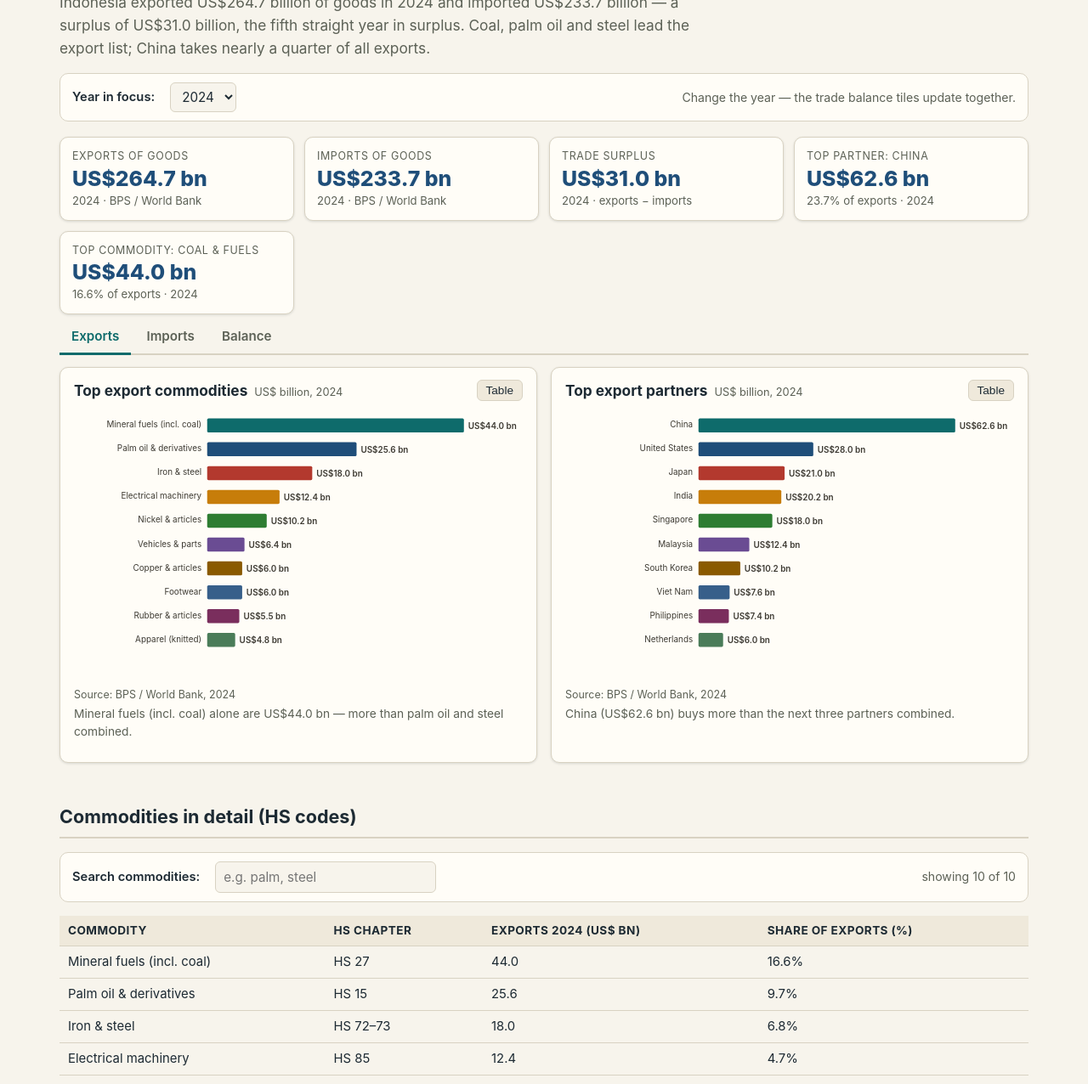
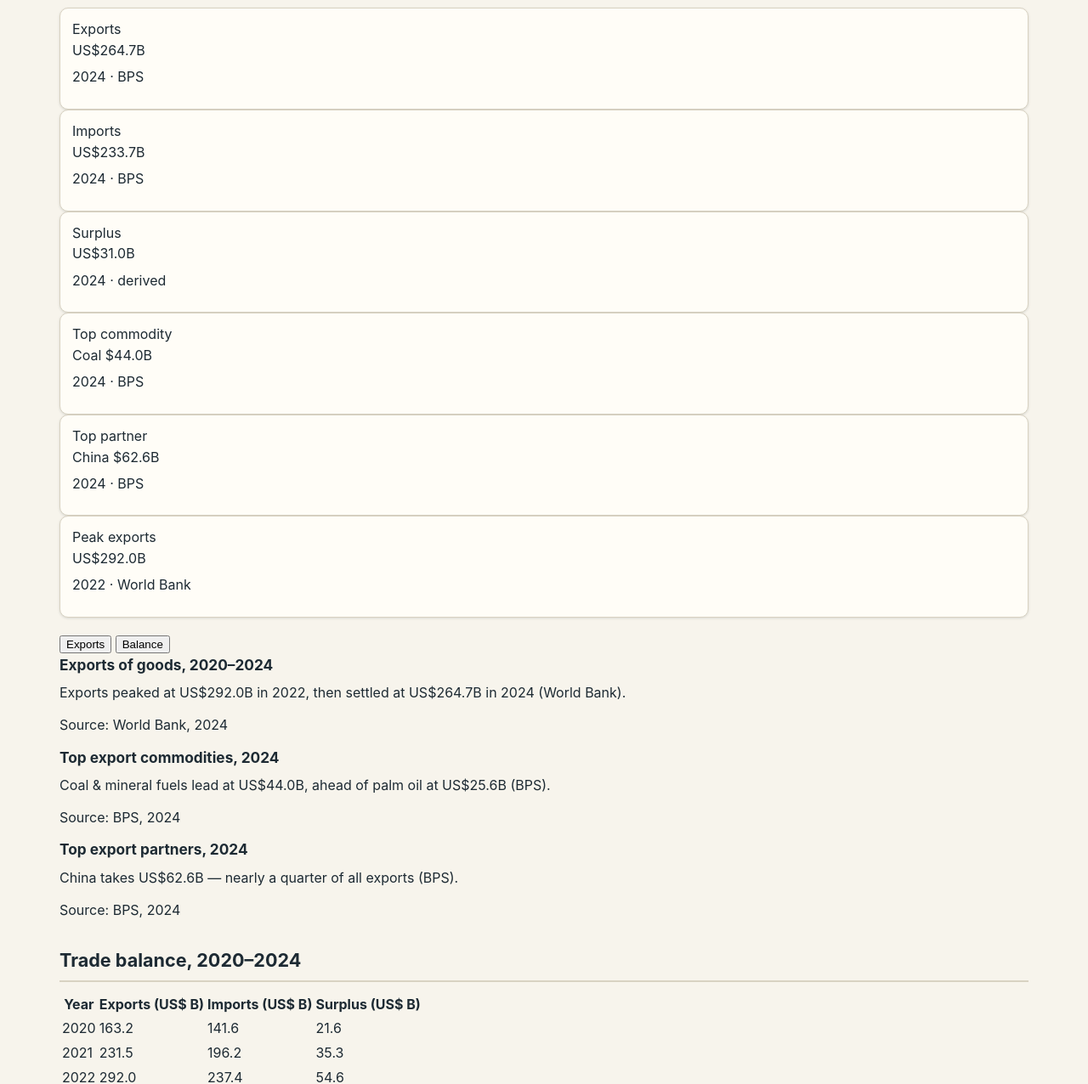
Before and after one commit to museshiro/best-national-statistics-site-20261126-v2, a plain HTML site: page app/trade.html in a window 1280 px wide. Shown: the part 207-1483 px from the top of the page at 85% size. Drawn offline with Linux system fonts and the light colour scheme.

Commit message:
Stats site v2: app/trade.html

```diff
--- a/app/trade.html
+++ b/app/trade.html
@@ -1,164 +1,78 @@
 <!DOCTYPE html>
-<html lang="en" data-theme="light">
+<html lang="en">
 <head>
 <meta charset="utf-8">
 <meta name="viewport" content="width=device-width, initial-scale=1">
-<title>Foreign Trade · Indonesia in Numbers</title>
-<meta name="description" content="Indonesia's foreign trade 2020–2024: US$264.7 bn exports, top commodities, top partners, and five straight years of surplus.">
+<title>Foreign Trade — Indonesia in Numbers</title>
+<meta name="description" content="Indonesia exports, imports, trade surplus, commodities and partners 2020–2024. Sources: BPS, World Bank.">
+<link rel="icon" href="favicon.svg" type="image/svg+xml">
 <link rel="stylesheet" href="css/style.css">
 </head>
 <body data-page="trade">
-<header class="masthead">
-  <div class="wrap">
-    <a class="brand" href="index.html">Indonesia <span>in Numbers</span></a>
-    <p class="tagline">National Statistics Explorer · Data vintage 2024 · Sources: BPS, Bank Indonesia, World Bank</p>
-    <button class="theme-btn" id="theme-toggle" type="button">◐ Dark</button>
-  </div>
-  <nav class="site-nav" aria-label="Sections">
-    <div class="wrap">
-      <a href="index.html" data-nav="index">Dashboard</a>
-      <a href="economy.html" data-nav="economy">Economy</a>
-      <a href="trade.html" data-nav="trade">Trade</a>
-      <a href="population.html" data-nav="population">Population</a>
-      <a href="regions.html" data-nav="regions">Regions</a>
-      <a href="prices-money.html" data-nav="prices-money">Prices &amp; Money</a>
-      <a href="social.html" data-nav="social">Social</a>
-      <a href="about.html" data-nav="about">About &amp; Data</a>
-    </div>
-  </nav>
-</header>
-<main class="wrap">
-  <p class="crumbs"><a href="index.html">Dashboard</a> / Trade</p>
-  <h1>Foreign Trade</h1>
-  <p class="lede">Indonesia exported US$264.7 billion of goods in 2024 and imported US$233.7 billion — a surplus of US$31.0 billion, the fifth straight year in surplus. Coal, palm oil and steel lead the export list; China takes nearly a quarter of all exports.</p>
-
-  <div class="toolbar">
-    <label for="year-select">Year in focus:</label>
-    <select class="year-select" id="year-select">
-      <option value="2020">2020</option>
-      <option value="2021">2021</option>
-      <option value="2022">2022</option>
-      <option value="2023">2023</option>
-      <option value="2024" selected>2024</option>
-    </select>
-    <span class="count">Change the year — the trade balance tiles update together.</span>
-  </div>
-
-  <section class="kpi-strip" aria-label="Key indicators">
-    <div class="kpi" data-year-kpi="exports"><div class="kpi-label">Exports of goods</div><div class="kpi-value">US$264.7 bn</div><div class="kpi-sub">2024 · BPS / World Bank</div></div>
-    <div class="kpi" data-year-kpi="imports"><div class="kpi-label">Imports of goods</div><div class="kpi-value">US$233.7 bn</div><div class="kpi-sub">2024 · BPS / World Bank</div></div>
-    <div class="kpi"><div class="kpi-label">Trade surplus</div><div class="kpi-value" id="kpi-surplus">US$31.0 bn</div><div class="kpi-sub" id="kpi-surplus-sub">2024 · exports − imports</div></div>
-    <div class="kpi"><div class="kpi-label">Top partner: China</div><div class="kpi-value">US$62.6 bn</div><div class="kpi-sub">23.7% of exports · 2024</div></div>
-    <div class="kpi"><div class="kpi-label">Top commodity: coal &amp; fuels</div><div class="kpi-value">US$44.0 bn</div><div class="kpi-sub">16.6% of exports · 2024</div></div>
-  </section>
-
-  <div class="tabs" data-tabgroup="trade" role="tablist">
-    <button type="button" role="tab" data-tab="exports" class="active" aria-selected="true">Exports</button>
-    <button type="button" role="tab" data-tab="imports" aria-selected="false">Imports</button>
-    <button type="button" role="tab" data-tab="balance" aria-selected="false">Balance</button>
-  </div>
-
-  <div data-tabpanel="trade" data-panel="exports">
-    <div class="grid-2">
-      <section class="chart-card">
-        <div class="chart-head"><h3>Top export commodities <span class="unit">US$ billion, 2024</span></h3><button class="toggle-btn" type="button" data-toggle-table>Table</button></div>
-        <div class="chart-holder" id="ch-commodities"></div>
-        <p class="chart-note">Mineral fuels (incl. coal) alone are US$44.0 bn — more than palm oil and steel combined.</p>
-      </section>
-      <section class="chart-card">
-        <div class="chart-head"><h3>Top export partners <span class="unit">US$ billion, 2024</span></h3><button class="toggle-btn" type="button" data-toggle-table>Table</button></div>
-        <div class="chart-holder" id="ch-partners"></div>
-        <p class="chart-note">China (US$62.6 bn) buys more than the next three partners combined.</p>
-      </section>
-    </div>
-  </div>
-  <div data-tabpanel="trade" data-panel="imports" hidden>
-    <section class="chart-card">
-      <div class="chart-head"><h3>Exports vs imports <span class="unit">US$ billion, 2020–2024</span></h3><button class="toggle-btn" type="button" data-toggle-table>Table</button></div>
-      <div class="chart-holder" id="ch-flows"></div>
-      <p class="chart-note">Exports peaked at US$292.0 bn in 2022 on the commodity boom, then eased; imports tracked the same cycle.</p>
-    </section>
-  </div>
-  <div data-tabpanel="trade" data-panel="balance" hidden>
-    <section class="chart-card">
-      <div class="chart-head"><h3>Trade surplus <span class="unit">US$ billion, 2020–2024</span></h3><button class="toggle-btn" type="button" data-toggle-table>Table</button></div>
-      <div class="chart-holder" id="ch-surplus"></div>
-      <p class="chart-note">The surplus peaked at US$54.6 bn in 2022 and narrowed to US$31.0 bn in 2024 as imports recovered.</p>
-    </section>
-  </div>
-
-  <h2>Commodities in detail (HS codes)</h2>
-  <div class="toolbar">
-    <label for="hs-search">Search commodities:</label>
-    <input type="search" id="hs-search" data-search="#hs-table" data-count="#hs-count" placeholder="e.g. palm, steel">
-    <span class="count" id="hs-count">showing 10 of 10</span>
-  </div>
-  <div class="table-wrap">
-    <table class="data-table" id="hs-table" data-sortable>
-      <thead><tr><th data-sort>Commodity</th><th data-sort>HS chapter</th><th data-sort data-num>Exports 2024 (US$ bn)</th><th data-sort data-num>Share of exports (%)</th></tr></thead>
-      <tbody id="hs-tbody"></tbody>
-    </table>
-  </div>
-  <p class="src">Source: BPS / World Bank, 2024. Shares are of total goods exports (US$264.7 bn).</p>
-</main>
-<footer class="site-footer">
-  <div class="wrap">
-    <h3>Site map</h3>
-    <nav class="sitemap" aria-label="Site map">
-      <a href="index.html">Dashboard</a><a href="economy.html">Economy — GDP &amp; Growth</a>
-      <a href="trade.html">Foreign Trade</a><a href="population.html">Population &amp; Demography</a>
-      <a href="regions.html">Regional Economy &amp; Wages</a><a href="prices-money.html">Prices &amp; Money</a>
-      <a href="social.html">Welfare &amp; Inequality</a><a href="about.html">About &amp; Data Dictionary</a>
-    </nav>
-    <p class="fineprint">Indonesia in Numbers — a static snapshot. Data: BPS (Statistics Indonesia), Bank Indonesia, Ministry of Manpower, World Bank, IMF, CIA World Factbook. Vintage 2024 (minimum wage 2025). No network requests: all charts are inline SVG, all data is in the site's own files.</p>
-  </div>
-</footer>
+<a class="skip" href="#main">Skip to content</a>
+<header class="masthead"><div class="wrap">
+<a class="brand" href="index.html"><b>Indonesia</b> in Numbers</a>
+<nav class="main" aria-label="Main">
+<a href="index.html">Dashboard</a><a href="economy.html">Economy</a><a href="trade.html" class="active">Trade</a><a href="population.html">Population</a><a href="regions.html">Regions</a><a href="prices-money.html">Prices &amp; Money</a><a href="social.html">Social</a><a href="peers.html">Peers</a><a href="about.html">About</a><a href="indicators.html" class="cta">Indicator Index</a>
+</nav>
+<button class="theme-btn" id="themeBtn" type="button">◐ Dark</button>
+</div></header>
+<main id="main"><div class="wrap">
+<p class="crumb"><a href="index.html">Dashboard</a> / Trade</p>
+<h1>Foreign Trade</h1>
+<p class="sub">Exports <b>US$264.7 billion</b>, imports <b>US$233.7 billion</b>, surplus <b>US$31.0 billion</b> in 2024 — the fifth straight surplus year. Sources: BPS / World Bank.</p>
+<div class="kpis" style="margin:12px 0 18px">
+<div class="kpi"><div class="lab">Exports</div><div class="val num">US$264.7B</div><p class="src">2024 · BPS</p></div>
+<div class="kpi"><div class="lab">Imports</div><div class="val num">US$233.7B</div><p class="src">2024 · BPS</p></div>
+<div class="kpi"><div class="lab">Surplus</div><div class="val num">US$31.0B</div><p class="src">2024 · derived</p></div>
+<div class="kpi"><div class="lab">Top commodity</div><div class="val num">Coal $44.0B</div><p class="src">2024 · BPS</p></div>
+<div class="kpi"><div class="lab">Top partner</div><div class="val num">China $62.6B</div><p class="src">2024 · BPS</p></div>
+<div class="kpi"><div class="lab">Peak exports</div><div class="val num">US$292.0B</div><p class="src">2022 · World Bank</p></div>
+</div>
+<div class="ctools" role="tablist" aria-label="Trade view">
+<button type="button" class="tabbtn on" data-tabgroup="tradetab" data-tab="exports">Exports</button>
+<button type="button" class="tabbtn" data-tabgroup="tradetab" data-tab="balance">Balance</button>
+</div>
+<div data-tabpanel="tradetab" data-tab="exports">
+<div class="chartbox"><h3>Exports of goods, 2020–2024</h3><p class="anno">Exports peaked at US$292.0B in 2022, then settled at US$264.7B in 2024 (World Bank).</p><div id="tradeChart"></div><p class="src">Source: World Bank, 2024</p></div>
+</div>
+<div data-tabpanel="tradetab" data-tab="balance" style="display:none">
+<div class="chartbox"><h3>Trade surplus, 2020–2024</h3><p class="anno">Five straight surplus years; the widest was US$54.6B in 2022 (World Bank).</p><div id="surplusChart"></div><p class="src">Source: World Bank, 2024</p></div>
+</div>
+<div class="grid2">
+<div class="chartbox"><h3>Top export commodities, 2024</h3><p class="anno">Coal &amp; mineral fuels lead at US$44.0B, ahead of palm oil at US$25.6B (BPS).</p><div id="commChart"></div><p class="src">Source: BPS, 2024</p></div>
+<div class="chartbox"><h3>Top export partners, 2024</h3><p class="anno">China takes US$62.6B — nearly a quarter of all exports (BPS).</p><div id="partnerChart"></div><p class="src">Source: BPS, 2024</p></div>
+</div>
+<h2>Trade balance, 2020–2024</h2>
+<div class="tblwrap"><table class="sortable"><thead><tr><th>Year</th><th class="num">Exports (US$ B)</th><th class="num">Imports (US$ B)</th><th class="num">Surplus (US$ B)</th></tr></thead><tbody>
+<tr><td>2020</td><td class="num">163.2</td><td class="num">141.6</td><td class="num">21.6</td></tr>
+<tr><td>2021</td><td class="num">231.5</td><td class="num">196.2</td><td class="num">35.3</td></tr>
+<tr><td>2022</td><td class="num">292.0</td><td class="num">237.4</td><td class="num">54.6</td></tr>
+<tr><td>2023</td><td class="num">258.9</td><td class="num">221.9</td><td class="num">37.0</td></tr>
+<tr><td>2024</td><td class="num">264.7</td><td class="num">233.7</td><td class="num">31.0</td></tr>
+</tbody></table></div>
+<h2>Top export commodities, 2024</h2>
+<p><input type="search" id="commSearch" placeholder="Search commodities…" aria-label="Search commodities"></p>
+<div class="tblwrap"><table class="sortable" id="commTable"><thead><tr><th>Commodity</th><th class="num">Value (US$ B)</th></tr></thead><tbody>
+<tr><td>Coal &amp; mineral fuels</td><td class="num">44.0</td></tr>
+<tr><td>Palm oil</td><td class="num">25.6</td></tr>
+<tr><td>Iron &amp; steel</td><td class="num">18.0</td></tr>
+<tr><td>Electrical machinery</td><td class="num">12.4</td></tr>
+<tr><td>Nickel</td><td class="num">10.2</td></tr>
+<tr><td>Vehicles</td><td class="num">6.4</td></tr>
+<tr><td>Copper</td><td class="num">6.0</td></tr>
+<tr><td>Footwear</td><td class="num">6.0</td></tr>
+<tr><td>Rubber</td><td class="num">5.5</td></tr>
+<tr><td>Apparel</td><td class="num">4.8</td></tr>
+</tbody></table></div>
+<p class="src">Source: BPS / World Bank, 2024. Click any column header to sort.</p>
+</div></main>
+<footer class="site"><div class="wrap">
+<nav aria-label="Site map"><a href="index.html">Dashboard</a><a href="economy.html">Economy</a><a href="trade.html">Trade</a><a href="population.html">Population</a><a href="regions.html">Regions</a><a href="prices-money.html">Prices &amp; Money</a><a href="social.html">Social</a><a href="indicators.html">Indicator Index</a><a href="peers.html">Peers</a><a href="about.html">About</a></nav>
+<p class="small muted">Sources: BPS, Bank Indonesia, World Bank, IMF. Static snapshot — no network requests. <a href="about.html">About &amp; data dictionary</a>.</p>
+</div></footer>
 <script src="js/data.js"></script>
 <script src="js/charts.js"></script>
-<script>
-/* Trade page script: exports/imports/balance tabs, four charts, the
-   year-filtered surplus tile and the HS commodity table. */
-(function () {
-  var D = window.DATA;
-  window.renderYear = function (y) {
-    var row = D.trade.filter(function (t) { return t.year === y; })[0];
-    var tile = document.getElementById("kpi-surplus");
-    var sub = document.getElementById("kpi-surplus-sub");
-    if (row && tile) tile.textContent = "US$" + row.surplus.toFixed(1) + " bn";
-    if (row && sub) sub.textContent = y + " · exports − imports";
-  };
-  window.Charts.render(document.getElementById("ch-commodities"), {
-    type: "hbar", title: "Top export commodities 2024", valueFmt: "usd",
-    data: D.commodities.map(function (c) { return { name: c.name, value: c.value }; }),
-    source: "BPS / World Bank, 2024"
-  });
-  window.Charts.render(document.getElementById("ch-partners"), {
-    type: "hbar", title: "Top export partners 2024", valueFmt: "usd",
-    data: D.partners.map(function (p) { return { name: p.name, value: p.value }; }),
-    source: "BPS / World Bank, 2024"
-  });
-  window.Charts.render(document.getElementById("ch-flows"), {
-    type: "columns", title: "Exports vs imports 2020–2024", valueFmt: "usd",
-    labels: D.trade.map(function (t) { return String(t.year); }),
-    series: [
-      { name: "Exports", color: "#0e6b6b", values: D.trade.map(function (t) { return t.exports; }) },
-      { name: "Imports", color: "#1f4e79", values: D.trade.map(function (t) { return t.imports; }) }
-    ],
-    source: "World Bank, 2020–2024"
-  });
-  window.Charts.render(document.getElementById("ch-surplus"), {
-    type: "line", title: "Trade surplus 2020–2024", valueFmt: "usd", endLabel: true,
-    labels: D.trade.map(function (t) { return String(t.year); }),
-    series: [{ name: "Surplus", color: "#b3392e", values: D.trade.map(function (t) { return t.surplus; }) }],
-    source: "World Bank, 2020–2024 (derived: exports − imports)"
-  });
-  var tbody = document.getElementById("hs-tbody");
-  tbody.innerHTML = D.commodities.map(function (c) {
-    var share = (c.value / 264.7 * 100).toFixed(1);
-    return "<tr><td>" + window.Charts.esc(c.name) + "</td><td>" + c.hs + "</td><td data-value=\"" + c.value + "\">" + c.value.toFixed(1) + "</td><td data-value=\"" + share + "\">" + share + "%</td></tr>";
-  }).join("");
-})();
-</script>
 <script src="js/app.js"></script>
 </body>
 </html>
```
